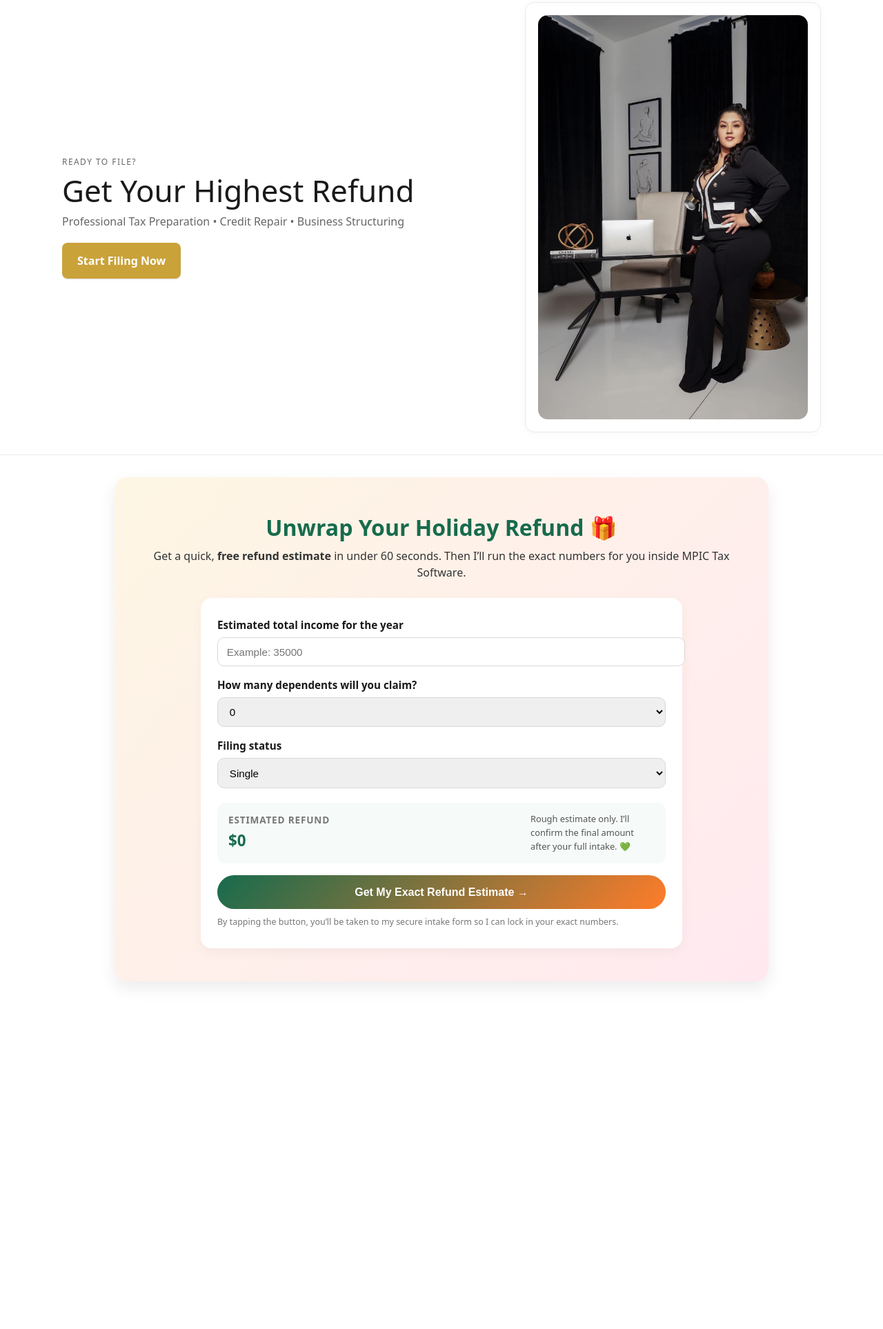
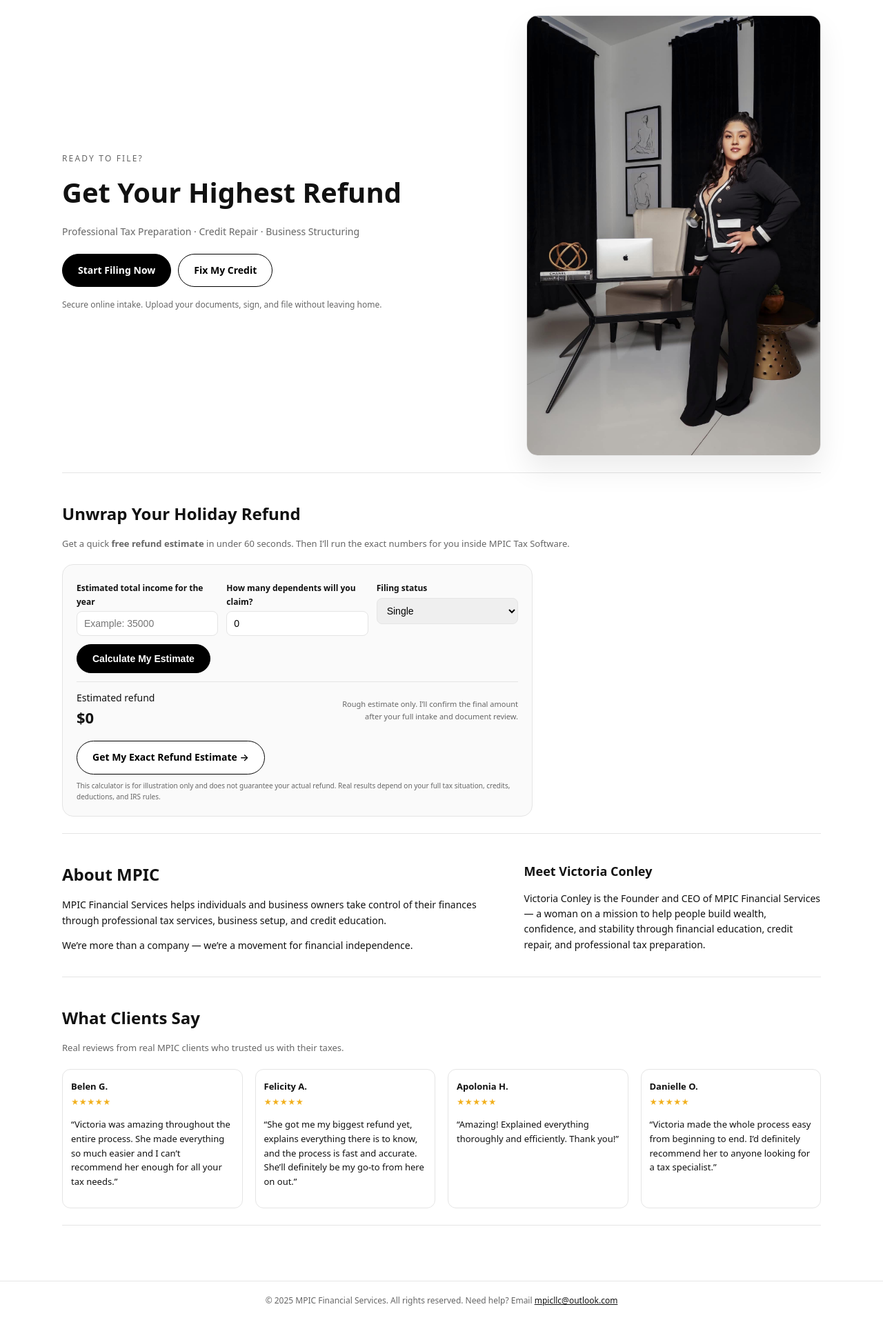
Before and after one commit to vcee122/mpic-site, a plain HTML site: page index.html in a window 1280 px wide. Shown: the part 87-2014 px from the top of the page at 69% size. Before the commit the page ends 1542 px from the top, so only its background shows below. Drawn offline with Linux system fonts and the light colour scheme.

Commit message:
Update index.html

```diff
--- a/index.html
+++ b/index.html
@@ -2,267 +2,527 @@
 <html lang="en">
 <head>
   <meta charset="UTF-8" />
-  <meta name="viewport" content="width=device-width, initial-scale=1" />
+  <meta name="viewport" content="width=device-width, initial-scale=1.0" />
   <title>MPIC Financial Services</title>
 
   <style>
-    /* -------- Base -------- */
+    /* ---------- Base ---------- */
     :root{
-      --ink:#1a1a1a;          /* main text */
-      --muted:#666;           /* secondary text */
-      --accent:#caa23a;       /* gold accent */
-      --accent-dark:#a8841e;  /* button hover */
-      --border:#eaeaea;       /* light lines */
+      --ink:#111111;    /* main text */
+      --muted:#666666;  /* secondary text */
+      --border:#e5e5e5; /* light lines */
+      --accent:#000000; /* button + headings */
     }
 
-    html,body{ margin:0; padding:0; }
+    html,body{
+      margin:0;
+      padding:0;
+    }
+
     body{
       font-family: system-ui, -apple-system, Segoe UI, Roboto, Arial, sans-serif;
       color:var(--ink);
-      background:#ffffff;   /* <- all white background */
-      line-height:1.55;
+      background:#ffffff;   /* all white background */
+      line-height:1.6;
     }
-    img{ max-width:100%; height:auto; display:block; }
-    a{ color:var(--ink); text-decoration:none; }
-    .container{ max-width:1100px; margin:0 auto; padding:24px; }
 
-    /* -------- Header / Hero -------- */
+    img{
+      max-width:100%;
+      height:auto;
+      display:block;
+    }
+
+    a{
+      color:var(--ink);
+      text-decoration:none;
+    }
+
+    .container{
+      max-width:1100px;
+      margin:0 auto;
+      padding:24px 16px 64px;
+    }
+
+    /* ---------- Header / Hero ---------- */
     .hero{
-      padding:32px 0 8px;
+      padding:32px 0 24px;
       border-bottom:1px solid var(--border);
     }
+
     .brand{
-      font-weight:700; letter-spacing:.5px;
-      font-size:22px;
-    }
-    .hero-wrap{ display:grid; grid-template-columns: 1.2fr .8fr; gap:28px; align-items:center; }
-    .kicker{ color:var(--muted); text-transform:uppercase; letter-spacing:.12em; font-size:12px; margin-bottom:8px; }
-    .h1{ font-size:44px; line-height:1.1; margin:6px 0 8px; }
-    .tag{ color:var(--muted); font-size:16px; margin:0 0 18px; }
-
-    .cta{
-      display:inline-block; padding:14px 22px; border-radius:8px;
-      background:var(--accent); color:#fff; font-weight:700;
-      box-shadow:0 2px 0 rgba(0,0,0,.06);
-    }
-    .cta:hover{ background:var(--accent-dark); }
-
-    .card{
-      background:#fff; border:1px solid var(--border); border-radius:14px; padding:18px;
-      box-shadow:0 2px 14px rgba(0,0,0,.03);
-    }
-    .rounded{ border-radius:14px; }
-
-    /* -------- Sections -------- */
-    section{ padding:34px 0; }
-    h2{ font-size:28px; margin:0 0 8px; }
-    p{ margin:8px 0; }
-
-    /* Pricing */
-    .grid-2{ display:grid; grid-template-columns:1fr 1fr; gap:18px; }
-    .price h3{ margin:0 0 6px; font-size:18px; }
-    .pill{ display:inline-block; font-size:12px; padding:6px 10px; border:1px solid var(--border); border-radius:999px; color:var(--muted); }
-
-    /* About blocks */
-    .about-grid{ display:grid; grid-template-columns: 1fr 1fr; gap:26px; }
-
-    /* Contact */
-    .contact p{ margin:6px 0; }
-    footer{
-      border-top:1px solid var(--border);
-      padding:24px 0; color:#777; font-size:14px; text-align:center;
+      font-weight:700;
+      letter-spacing:4px;
+      font-size:18px;
+      text-transform:uppercase;
     }
 
-    /* Mobile */
+    .hero-wrap{
+      display:grid;
+      grid-template-columns: 1.2fr 0.8fr;
+      gap:32px;
+      align-items:center;
+      margin-top:24px;
+    }
+
+    .kicker{
+      text-transform:uppercase;
+      letter-spacing:0.18em;
+      font-size:12px;
+      color:var(--muted);
+      margin-bottom:8px;
+    }
+
+    .h1{
+      font-size:40px;
+      margin:0 0 8px;
+    }
+
+    .tagline{
+      font-size:14px;
+      color:var(--muted);
+      margin-bottom:20px;
+    }
+
+    .hero-buttons{
+      display:flex;
+      flex-wrap:wrap;
+      gap:10px;
+      margin-bottom:16px;
+    }
+
+    .btn{
+      display:inline-flex;
+      align-items:center;
+      justify-content:center;
+      padding:12px 22px;
+      border-radius:999px;
+      font-size:14px;
+      font-weight:600;
+      border:1px solid var(--accent);
+      cursor:pointer;
+      text-decoration:none;
+      transition:background 0.15s ease, color 0.15s ease;
+    }
+
+    .btn-primary{
+      background:var(--accent);
+      color:#ffffff;
+    }
+
+    .btn-primary:hover{
+      background:#333333;
+    }
+
+    .btn-outline{
+      background:#ffffff;
+      color:var(--accent);
+    }
+
+    .btn-outline:hover{
+      background:#f4f4f4;
+    }
+
+    .hero-note{
+      font-size:12px;
+      color:var(--muted);
+    }
+
+    .hero-photo-card{
+      border-radius:16px;
+      border:1px solid var(--border);
+      overflow:hidden;
+      box-shadow:0 20px 40px rgba(0,0,0,0.08);
+    }
+
+    .hero-photo-card img{
+      display:block;
+      width:100%;
+    }
+
+    /* ---------- Estimator ---------- */
+    .section{
+      padding:40px 0 24px;
+      border-bottom:1px solid var(--border);
+    }
+
+    .section-title{
+      font-size:24px;
+      margin:0 0 8px;
+    }
+
+    .section-sub{
+      font-size:13px;
+      color:var(--muted);
+      margin-bottom:20px;
+    }
+
+    .estimator{
+      background:#fafafa;
+      border-radius:16px;
+      border:1px solid var(--border);
+      padding:24px 20px 20px;
+      max-width:640px;
+    }
+
+    .field-row{
+      display:flex;
+      flex-wrap:wrap;
+      gap:12px;
+      margin-bottom:12px;
+    }
+
+    .field{
+      flex:1 1 160px;
+      min-width:0;
+    }
+
+    label{
+      display:block;
+      font-size:12px;
+      font-weight:600;
+      margin-bottom:4px;
+    }
+
+    input[type="number"],
+    select{
+      width:100%;
+      padding:9px 10px;
+      border-radius:8px;
+      border:1px solid var(--border);
+      font-size:14px;
+      box-sizing:border-box;
+    }
+
+    .estimate-result{
+      display:flex;
+      justify-content:space-between;
+      align-items:center;
+      padding:12px 0 4px;
+      font-size:14px;
+      border-top:1px solid var(--border);
+      margin-top:12px;
+      margin-bottom:12px;
+    }
+
+    .estimate-number{
+      font-size:22px;
+      font-weight:700;
+    }
+
+    .estimate-note{
+      font-size:11px;
+      color:var(--muted);
+      max-width:260px;
+      text-align:right;
+    }
+
+    .estimator-cta{
+      margin-top:4px;
+    }
+
+    .fine-print{
+      font-size:10px;
+      color:var(--muted);
+      margin-top:8px;
+    }
+
+    /* ---------- About ---------- */
+    .two-col{
+      display:grid;
+      grid-template-columns: 1.2fr 0.8fr;
+      gap:24px;
+      align-items:flex-start;
+    }
+
+    .lead{
+      font-size:14px;
+      margin-bottom:10px;
+    }
+
+    /* ---------- Reviews ---------- */
+    .reviews-grid{
+      display:grid;
+      grid-template-columns: repeat(auto-fit,minmax(220px,1fr));
+      gap:18px;
+      margin-top:12px;
+    }
+
+    .review-card{
+      border:1px solid var(--border);
+      border-radius:12px;
+      padding:14px 12px;
+      background:#ffffff;
+      font-size:13px;
+    }
+
+    .review-name{
+      font-weight:600;
+      margin-bottom:4px;
+    }
+
+    .review-stars{
+      font-size:11px;
+      color:#f2b01e;
+      margin-bottom:6px;
+    }
+
+    /* ---------- Footer ---------- */
+    footer{
+      padding:18px 16px 32px;
+      font-size:12px;
+      color:var(--muted);
+      text-align:center;
+      border-top:1px solid var(--border);
+      margin-top:16px;
+    }
+
+    footer a{
+      color:var(--ink);
+      text-decoration:underline;
+    }
+
+    /* ---------- Mobile ---------- */
     @media (max-width: 820px){
-      .hero-wrap, .about-grid, .grid-2{ grid-template-columns:1fr; }
-      .h1{ font-size:34px; }
+      .hero-wrap,
+      .two-col{
+        grid-template-columns:1fr;
+      }
+
+      .hero-wrap{
+        gap:20px;
+      }
+
+      .h1{
+        font-size:32px;
+      }
+
+      .container{
+        padding:20px 16px 40px;
+      }
+
+      .estimator{
+        padding:20px 16px 18px;
+      }
     }
   </style>
 </head>
 <body>
+  <div class="container">
 
-  <!-- Top / Hero -->
+    <!-- ===== Hero ===== -->
     <header class="hero">
-    <div class="container">
       <div class="brand">MPIC Financial Services</div>
+
       <div class="hero-wrap">
         <div>
           <div class="kicker">Ready to file?</div>
-          <div class="h1">Get Your Highest Refund</div>
-          <p class="tag">Professional Tax Preparation • Credit Repair • Business Structuring</p>
-          <a class="cta" href="https://www.cognitoforms.com/MPICTaxSolutions/StartYour2025TaxFilingWithMPIC" target="_blank" rel="noopener">Start Filing Now</a>
+          <h1 class="h1">Get Your Highest Refund</h1>
+          <p class="tagline">
+            Professional Tax Preparation · Credit Repair · Business Structuring
+          </p>
+
+          <div class="hero-buttons">
+            <!-- Tax filing button -->
+            <a class="btn btn-primary"
+               href="https://www.cognitoforms.com/MPICTaxSolutions/StartYour2025TaxFilingWithMPIC"
+               target="_blank" rel="noopener">
+              Start Filing Now
+            </a>
+
+            <!-- Credit repair button -->
+            <a class="btn btn-outline"
+               href="https://www.cognitoforms.com/MPICTaxSolutions/CreditCleanUpEnrollmentForm"
+               target="_blank" rel="noopener">
+              Fix My Credit
+            </a>
           </div>
 
-        <!-- Your main photo (you can swap to IMG_1845.jpeg or IMG_1846.jpeg) -->
-        <div class="card">
-          <img class="rounded" src="IMG_1829.jpeg" alt="Victoria Conley — MPIC Financial Services">
+          <p class="hero-note">
+            Secure online intake. Upload your documents, sign, and file without leaving home.
+          </p>
         </div>
+
+        <!-- Main photo (swap the file name if you use a different image) -->
+        <div class="hero-photo-card">
+          <img src="IMG_1829.jpeg"
+               alt="Victoria Conley – MPIC Financial Services">
         </div>
       </div>
     </header>
-<!-- 🌟 MPIC Holiday Refund Estimator Section -->
-<section id="holiday-refund-estimator" style="padding: 3rem 1.5rem; background: linear-gradient(135deg,#fef6e4,#ffe9f0); text-align:center; border-radius: 18px; max-width: 900px; margin: 2rem auto; box-shadow: 0 10px 25px rgba(0,0,0,0.08);">
-  <h2 style="font-size: 2rem; margin-bottom: 0.25rem; font-weight: 800; color:#176b4d;">
-    Unwrap Your Holiday Refund 🎁
-  </h2>
-  <p style="margin: 0 0 1.5rem; font-size: 1rem; color:#333;">
-    Get a quick, <strong>free refund estimate</strong> in under 60 seconds.
+
+    <!-- ===== Refund Estimator ===== -->
+    <section class="section" id="estimate">
+      <h2 class="section-title">Unwrap Your Holiday Refund</h2>
+      <p class="section-sub">
+        Get a quick <strong>free refund estimate</strong> in under 60 seconds.
         Then I’ll run the exact numbers for you inside MPIC Tax Software.
       </p>
 
-  <!-- Estimator card -->
-  <div style="background:#ffffff; border-radius: 16px; padding: 1.75rem 1.5rem; max-width: 650px; margin: 0 auto; text-align:left; box-shadow: 0 6px 18px rgba(0,0,0,0.04);">
-    <!-- Income -->
-    <label for="income" style="display:block; font-weight:600; margin-bottom:0.35rem; font-size:0.95rem;">
-      Estimated total income for the year
-    </label>
-    <input type="number" id="income" placeholder="Example: 35000" style="width:100%; padding:0.7rem 0.8rem; border-radius:10px; border:1px solid #d9d9d9; margin-bottom:1rem; font-size:0.95rem;">
+      <div class="estimator">
+        <div class="field-row">
+          <div class="field">
+            <label for="income">Estimated total income for the year</label>
+            <input type="number" id="income" placeholder="Example: 35000" min="0" step="500" />
+          </div>
 
-    <!-- Dependents -->
-    <label for="dependents" style="display:block; font-weight:600; margin-bottom:0.35rem; font-size:0.95rem;">
-      How many dependents will you claim?
-    </label>
-    <select id="dependents" style="width:100%; padding:0.7rem 0.8rem; border-radius:10px; border:1px solid #d9d9d9; margin-bottom:1rem; font-size:0.95rem;">
-      <option value="0">0</option>
-      <option value="1">1</option>
-      <option value="2">2</option>
-      <option value="3">3</option>
-      <option value="4">4</option>
-      <option value="5">5+</option>
-    </select>
+          <div class="field">
+            <label for="dependents">How many dependents will you claim?</label>
+            <input type="number" id="dependents" value="0" min="0" step="1" />
+          </div>
 
-    <!-- Filing status -->
-    <label for="status" style="display:block; font-weight:600; margin-bottom:0.35rem; font-size:0.95rem;">
-      Filing status
-    </label>
-    <select id="status" style="width:100%; padding:0.7rem 0.8rem; border-radius:10px; border:1px solid #d9d9d9; margin-bottom:1.3rem; font-size:0.95rem;">
+          <div class="field">
+            <label for="status">Filing status</label>
+            <select id="status">
               <option value="single">Single</option>
               <option value="hoh">Head of Household</option>
-      <option value="mfj">Married Filing Joint</option>
+              <option value="married">Married Filing Jointly</option>
             </select>
-
-    <!-- Result bar -->
-    <div style="background:#f6faf8; border-radius:12px; padding:0.9rem 1rem; margin-bottom:1.1rem; display:flex; justify-content:space-between; align-items:center;">
-      <div>
-        <div style="font-size:0.85rem; text-transform:uppercase; letter-spacing:0.06em; color:#777; font-weight:600;">Estimated Refund</div>
-        <div id="refundAmount" style="font-size:1.4rem; font-weight:800; color:#176b4d; margin-top:0.2rem;">
-          $0
-        </div>
-      </div>
-      <div style="font-size:0.8rem; max-width:180px; color:#555;">
-        Rough estimate only. I’ll confirm the final amount after your full intake. 💚
           </div>
         </div>
 
-    <!-- CTA button -->
-    <button id="refundCta" style="width:100%; padding:0.95rem 1rem; border:none; border-radius:999px; background:linear-gradient(135deg,#176b4d,#ff7c2a); color:#fff; font-size:1rem; font-weight:700; cursor:pointer; margin-bottom:0.6rem;">
-      Get My Exact Refund Estimate →
+        <button class="btn btn-primary" type="button" onclick="calculateEstimate()">
+          Calculate My Estimate
         </button>
 
-    <p style="font-size:0.78rem; color:#777; margin:0;">
-      By tapping the button, you’ll be taken to my secure intake form so I can lock in your exact numbers.
-    </p>
+        <div class="estimate-result">
+          <div>
+            <div>Estimated refund</div>
+            <div id="estimateNumber" class="estimate-number">$0</div>
           </div>
-</section>
-
-<script>
-  (function () {
-    const incomeInput = document.getElementById('income');
-    const depSelect   = document.getElementById('dependents');
-    const statusSelect = document.getElementById('status');
-    const refundAmount = document.getElementById('refundAmount');
-    const refundCta    = document.getElementById('refundCta');
-
-    function formatMoney(value) {
-      return '$' + Number(value).toLocaleString();
-    }
-
-    function calculateEstimate() {
-      const income = Number(incomeInput.value) || 0;
-      let deps = Number(depSelect.value) || 0;
-      if (depSelect.value === '5') deps = 5; // 5+
-
-      // Simple, friendly estimate formula (NOT tax advice)
-      let basePercent = 0.08; // 8% base
-      if (statusSelect.value === 'hoh') basePercent = 0.1;
-      if (statusSelect.value === 'mfj') basePercent = 0.09;
-
-      let est = income * basePercent + deps * 1200;
-
-      // Keep the estimate in a reasonable range
-      if (est < 0) est = 0;
-      if (est > 12000) est = 12000;
-
-      refundAmount.textContent = formatMoney(Math.round(est));
-    }
-
-    incomeInput.addEventListener('input', calculateEstimate);
-    depSelect.addEventListener('change', calculateEstimate);
-    statusSelect.addEventListener('change', calculateEstimate);
-
-    refundCta.addEventListener('click', function
-  <!-- About MPIC -->
-  <section>
-    <div class="container about-grid">
-      <div>
-        <h2>About MPIC</h2>
-        <p>MPIC Financial Services helps individuals and business owners take control of their finances through professional tax services, business setup, and credit education. We’re more than a company — we’re a movement for financial independence.</p>
+          <div class="estimate-note">
+            Rough estimate only. I’ll confirm the final amount after your full intake and document review.
+          </div>
         </div>
 
-      <div class="card">
-        <h2 style="margin-top:0;">Meet Victoria Conley</h2>
-        <p><strong>Victoria Conley</strong> is the Founder and CEO of <strong>MPIC Financial Services</strong> — a woman on a mission to help people build wealth, confidence, and stability through financial education, credit repair, and professional tax preparation. Starting from humble beginnings, she built MPIC from the ground up, mentoring others and creating real opportunities for everyday people to grow into business owners. Her passion, faith, and consistency continue to drive the MPIC system for success.</p>
+        <div class="estimator-cta">
+          <a class="btn btn-outline"
+             href="https://www.cognitoforms.com/MPICTaxSolutions/StartYour2025TaxFilingWithMPIC"
+             target="_blank" rel="noopener">
+            Get My Exact Refund Estimate →
+          </a>
+        </div>
+
+        <div class="fine-print">
+          This calculator is for illustration only and does not guarantee your actual refund.
+          Real results depend on your full tax situation, credits, deductions, and IRS rules.
         </div>
       </div>
     </section>
 
-  <!-- Transparent Pricing (simple, honest) -->
-  <section style="background:#fafafa;">
-    <div class="container">
-      <h2>Tax Filing Rate Transparency</h2>
-      <p class="pill">Fees below are tax preparation fees and do not include software or bank fees.</p>
-      <div class="grid-2" style="margin-top:16px;">
-        <div class="card price">
-          <h3>Personal Returns</h3>
-          <p><strong>Individual:</strong> $309</p>
-          <p><strong>Students:</strong> $199</p>
-          <p><strong>Married:</strong> $459+</p>
-          <p>+ $25 for each dependent<br>+ $25 for each added W-2</p>
-        </div>
-        <div class="card price">
-          <h3>Self-Employed</h3>
-          <p><strong>Individual:</strong> $399+</p>
-          <p><strong>Married:</strong> $599+</p>
-          <p>+ $25 for each dependent<br>+ $25 for each added W-2</p>
-        </div>
+    <!-- ===== About ===== -->
+    <section class="section" id="about">
+      <div class="two-col">
+        <div>
+          <h2 class="section-title">About MPIC</h2>
+          <p class="lead">
+            MPIC Financial Services helps individuals and business owners take control of their
+            finances through professional tax services, business setup, and credit education.
+          </p>
+          <p class="lead">
+            We’re more than a company — we’re a movement for financial independence.
+          </p>
         </div>
 
-      <div style="margin-top:18px;">
-        <a class="cta" href="https://www.cognitoforms.com/MPICTaxSolutions/StartYour2025TaxFilingWithMPIC" target="_blank" rel="noopener">Start Your Return</a>
+        <div>
+          <h3 class="section-title" style="font-size:18px;">Meet Victoria Conley</h3>
+          <p class="lead">
+            Victoria Conley is the Founder and CEO of MPIC Financial Services — a woman on a
+            mission to help people build wealth, confidence, and stability through financial
+            education, credit repair, and professional tax preparation.
+          </p>
         </div>
       </div>
     </section>
 
-  <!-- Optional promo banner (replace the src with any promo graphic URL or another repo image) -->
-  <!-- <section>
-    <div class="container">
-      <img class="rounded" src="IMG_1845.jpeg" alt="MPIC Promotion">
+    <!-- ===== Reviews ===== -->
+    <section class="section" id="reviews">
+      <h2 class="section-title">What Clients Say</h2>
+      <p class="section-sub">
+        Real reviews from real MPIC clients who trusted us with their taxes.
+      </p>
+
+      <div class="reviews-grid">
+        <div class="review-card">
+          <div class="review-name">Belen G.</div>
+          <div class="review-stars">★★★★★</div>
+          <p>
+            “Victoria was amazing throughout the entire process. She made everything so much easier and
+            I can’t recommend her enough for all your tax needs.”
+          </p>
         </div>
-  </section> -->
 
-  <!-- Contact -->
-  <section>
-    <div class="container card contact">
-      <h2>Contact Us</h2>
-      <p>📞 817-713-2944</p>
-      <p>✉️ mpicllc@outlook.com</p>
-      <p>🕘 Mon–Fri: 10am–7pm</p>
+        <div class="review-card">
+          <div class="review-name">Felicity A.</div>
+          <div class="review-stars">★★★★★</div>
+          <p>
+            “She got me my biggest refund yet, explains everything there is to know, and the process
+            is fast and accurate. She’ll definitely be my go-to from here on out.”
+          </p>
+        </div>
+
+        <div class="review-card">
+          <div class="review-name">Apolonia H.</div>
+          <div class="review-stars">★★★★★</div>
+          <p>
+            “Amazing! Explained everything thoroughly and efficiently. Thank you!”
+          </p>
+        </div>
+
+        <div class="review-card">
+          <div class="review-name">Danielle O.</div>
+          <div class="review-stars">★★★★★</div>
+          <p>
+            “Victoria made the whole process easy from beginning to end.
+            I’d definitely recommend her to anyone looking for a tax specialist.”
+          </p>
+        </div>
       </div>
     </section>
+  </div>
 
   <footer>
     © 2025 MPIC Financial Services. All rights reserved.
+    Need help? Email <a href="mailto:mpicllc@outlook.com">mpicllc@outlook.com</a>
   </footer>
+
+  <!-- ===== Simple estimator logic ===== -->
+  <script>
+    function calculateEstimate(){
+      const income = parseFloat(document.getElementById('income').value || '0');
+      const dependents = parseInt(document.getElementById('dependents').value || '0', 10);
+      const status = document.getElementById('status').value;
+
+      if(isNaN(income) || income <= 0){
+        document.getElementById('estimateNumber').textContent = '$0';
+        return;
+      }
+
+      // ---- Very rough estimate (you can tweak these numbers) ----
+      let base;
+
+      if(income <= 20000){
+        base = income * 0.15;
+      }else if(income <= 40000){
+        base = income * 0.12;
+      }else if(income <= 70000){
+        base = income * 0.08;
+      }else{
+        base = income * 0.05;
+      }
+
+      const childCredit = dependents * 800; // adjust per child amount if you want
+
+      if(status === 'hoh'){
+        base += 500;
+      }else if(status === 'married'){
+        base += 800;
+      }
+
+      let estimate = Math.max(0, Math.round(base + childCredit));
+
+      document.getElementById('estimateNumber').textContent =
+        '$' + estimate.toLocaleString('en-US');
+    }
+  </script>
 </body>
 </html>
```
Lines whose indentation alone changed are shown as unchanged.
